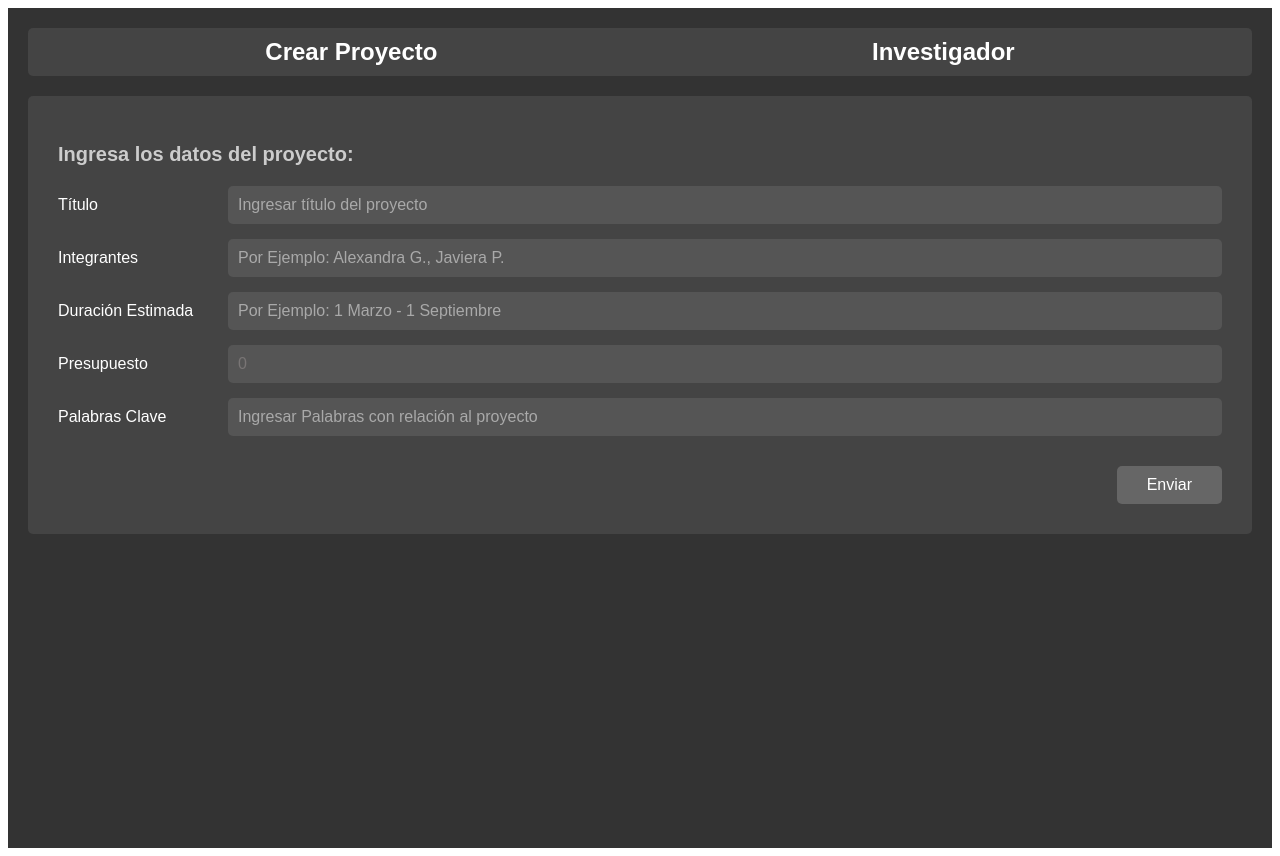
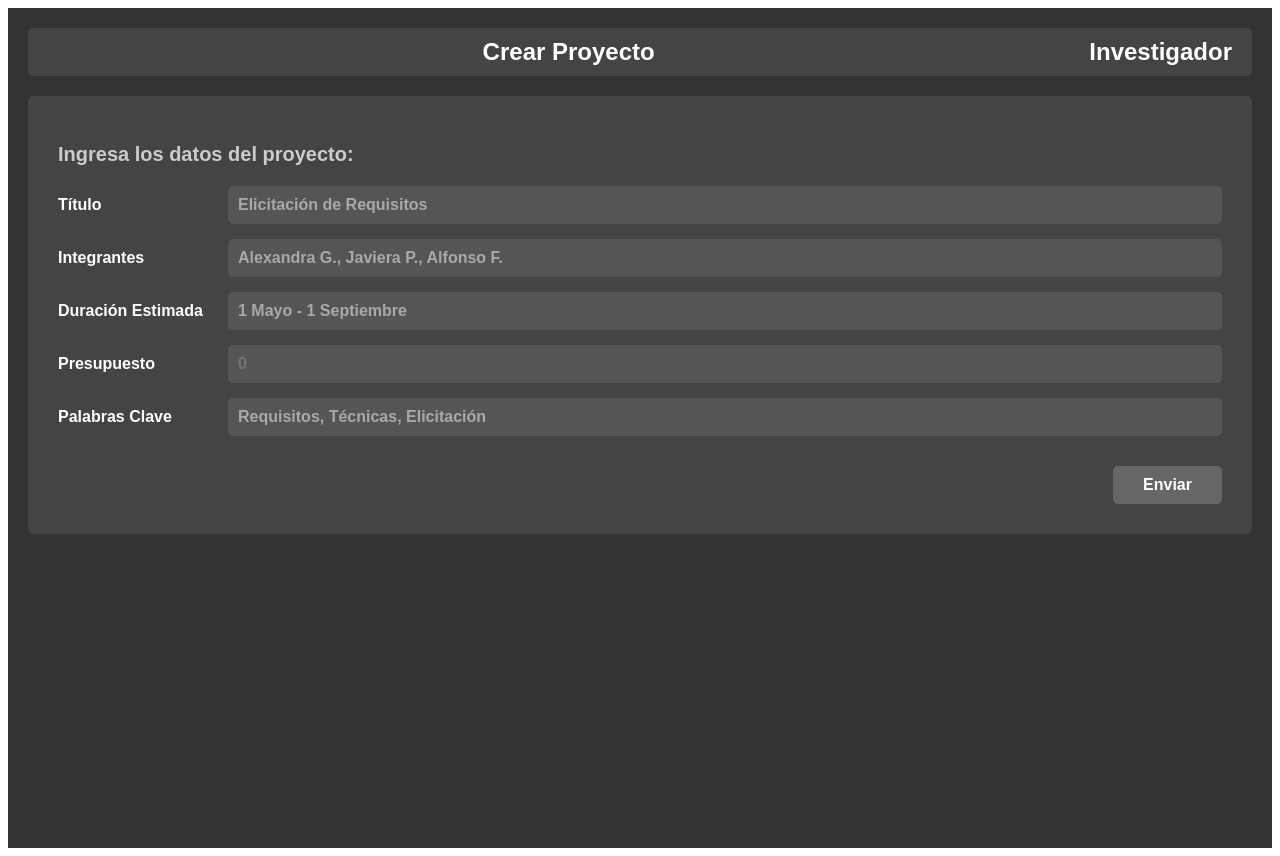
Before and after one commit to JoseEscalanteA/Proyecto_SI, an Angular app: page / in a window 1280 px wide. Built offline with nearby package versions, Linux system fonts and the light colour scheme.

Commit message:
fix: Correcciones de enlace y esteticas

```diff
--- a/angular.json
+++ b/angular.json
@@ -25,7 +25,7 @@
               }
             ],
             "styles": [
-              "src/styles.css"
+              "src/app/component/styles.css"
             ]
           },
           "configurations": {
@@ -88,5 +88,8 @@
         }
       }
     }
+  },
+  "cli": {
+    "analytics": false
   }
 }
--- a/src/app/app.html
+++ /dev/null
@@ -1,38 +0,0 @@
-<div class="container">
-  <div class="header">
-    <div class="title">Crear Proyecto</div>
-    <div class="title">Investigador</div>
-  </div>
-  <div class="form-container">
-    <h2>Ingresa los datos del proyecto:</h2>
-
-    <div class="input-group">
-      <label for="title">Título</label>
-      <input type="text" id="title" [(ngModel)]="proyecto.titulo" name="titulo" placeholder="Ingresar título del proyecto" />
-    </div>
-
-    <div class="input-group">
-      <label for="members">Integrantes</label>
-      <input type="text" id="members" [(ngModel)]="proyecto.integrantes" name="integrantes" placeholder="Por Ejemplo: Alexandra G., Javiera P." />
-    </div>
-
-    <div class="input-group">
-      <label for="members">Duración Estimada</label>
-      <input type="text" id="members" [(ngModel)]="proyecto.duracion" name="duracion" placeholder="Por Ejemplo: 1 Marzo - 1 Septiembre" />
-    </div>
-
-    <div class="input-group">
-      <label for="budget">Presupuesto</label>
-      <input type="number" id="budget" [(ngModel)]="proyecto.presupuesto" name="presupuesto" placeholder="Ingresar números enteros" />
-    </div>
-
-    <div class="input-group">
-      <label for="keywords">Palabras Clave</label>
-      <input type="text" id="keywords" [(ngModel)]="proyecto.palabrasClave" name="palabrasClave" placeholder="Ingresar Palabras con relación al proyecto" />
-    </div>
-
-    <div class="button-container">
-      <button class="send-button" (click)="enviarDatos()">Enviar</button>
-    </div>
-  </div>
-</div>
--- a/src/app/app.ts
+++ b/src/app/component/ctrl-proyecto.ts
@@ -1,6 +1,6 @@
 import { Component } from '@angular/core';
-import { ApiService } from './api/api.service';
-import { Proyecto } from './model/proyecto.model';
+import { ApiService } from '../send/api.service';
+import { Proyecto } from '../model/proyecto.model';
 import { FormsModule } from '@angular/forms';
 
 @Component({
@@ -9,8 +9,8 @@ import { FormsModule } from '@angular/forms';
   imports: [
     FormsModule
   ],
-  templateUrl: './app.html',
-  styleUrls: ['./app.css']
+  templateUrl: './view.html',
+  styleUrls: ['./styles.css']
 })
 export class App {
 
@@ -24,17 +24,9 @@ export class App {
 
   constructor(private apiService: ApiService) { }
 
-  enviarDatos() {
+  rellenarFormulario() {
     console.log('Botón presionado. Iniciando envío de datos...');
     console.log('Datos a enviar:', this.proyecto);
-    this.proyecto = {
-      titulo: '',
-      integrantes: '',
-      duracion: '',
-      presupuesto: 0,
-      palabrasClave: ''
-    };
-    console.log('Formulario reseteado con éxito.');
 
     this.apiService.crearProyecto(this.proyecto).subscribe(
       response => {
@@ -44,5 +36,14 @@ export class App {
         console.error('Error al guardar el proyecto:', error);
       }
     );
+
+    this.proyecto = {
+        titulo: '',
+        integrantes: '',
+        duracion: '',
+        presupuesto: 0,
+        palabrasClave: ''
+      };
+      console.log('Formulario reseteado con éxito.');
   }
 }
--- a/src/app/app.css
+++ b/src/app/component/styles.css
@@ -19,12 +19,13 @@
 .header .title {
   font-size: 24px;
   font-weight: bold;
-  text-align: center; /* Agrega esta línea para centrar el texto */
-  flex-grow: 1; /* Opcional: para que ocupe todo el espacio disponible */
+  text-align: center;
+  flex-grow: 1;
 }
 
-.header .user {
-  font-size: 18px;
+.header .user-info {
+  font-size: 24px;
+  font-weight: bold;
 }
 
 .form-container {
@@ -102,6 +103,7 @@ h2 {
 }
 
 .input-group input[type="number"] {
+  font-weight: bold;
   flex-grow: 1;
   padding: 10px;
   border: none;
@@ -114,4 +116,5 @@ h2 {
 ::placeholder {
 color: #a9a9a9;
 opacity: 1;
+font-weight: bold;
 }
--- /dev/null
+++ b/src/app/component/view.html
@@ -0,0 +1,38 @@
+<div class="container">
+  <div class="header">
+    <div class="title">Crear Proyecto</div>
+     <div class="user-info">Investigador</div>
+  </div>
+  <div class="form-container">
+    <h2>Ingresa los datos del proyecto:</h2>
+
+    <div class="input-group">
+      <label for="title"><strong>Título</strong></label>
+      <input type="text" id="title" [(ngModel)]="proyecto.titulo" name="titulo" placeholder="Elicitación de Requisitos" />
+    </div>
+
+    <div class="input-group">
+      <label for="members"><strong>Integrantes</strong></label>
+      <input type="text" id="members" [(ngModel)]="proyecto.integrantes" name="integrantes" placeholder="Alexandra G., Javiera P., Alfonso F." />
+    </div>
+
+    <div class="input-group">
+      <label for="members"><strong>Duración Estimada</strong></label>
+      <input type="text" id="members" [(ngModel)]="proyecto.duracion" name="duracion" placeholder="1 Mayo - 1 Septiembre" />
+    </div>
+
+    <div class="input-group">
+      <label for="budget"><strong>Presupuesto</strong></label>
+      <input type="number" id="budget" [(ngModel)]="proyecto.presupuesto" name="presupuesto" placeholder="1.500.000" />
+    </div>
+
+    <div class="input-group">
+      <label for="keywords"><strong>Palabras Clave</strong></label>
+      <input type="text" id="keywords" [(ngModel)]="proyecto.palabrasClave" name="palabrasClave" placeholder="Requisitos, Técnicas, Elicitación" />
+    </div>
+
+    <div class="button-container">
+      <button class="send-button" (click)="rellenarFormulario()"><strong>Enviar</strong></button>
+    </div>
+  </div>
+</div>
--- a/src/app/api/api.service.ts
+++ b/src/app/send/api.service.ts
@@ -5,12 +5,12 @@ import { Observable } from 'rxjs';
 @Injectable({
   providedIn: 'root'
 })
-export class ApiService{
+export class ApiService {
   private apiUrl = 'http://localhost:3000/proyectos/crear';
 
   constructor(private http: HttpClient) { }
 
-  crearProyecto(proyecto: any): Observable<any> {
+  crearProyecto(proyecto: any): Observable<any> {  // evitar errores de tipado
     return this.http.post(this.apiUrl, proyecto);
   }
 }
--- a/src/main.ts
+++ b/src/main.ts
@@ -1,5 +1,5 @@
 import { bootstrapApplication } from '@angular/platform-browser';
-import { App} from './app/app';
+import { App} from './app/component/ctrl-proyecto';
 import { provideHttpClient } from '@angular/common/http';
 
 bootstrapApplication(App,{
--- a/src/styles.css
+++ /dev/null
@@ -1 +0,0 @@
-/* You can add global styles to this file, and also import other style files */
```
Also changed, not shown: 2 other files (tests, documents, lock files or other folders).
